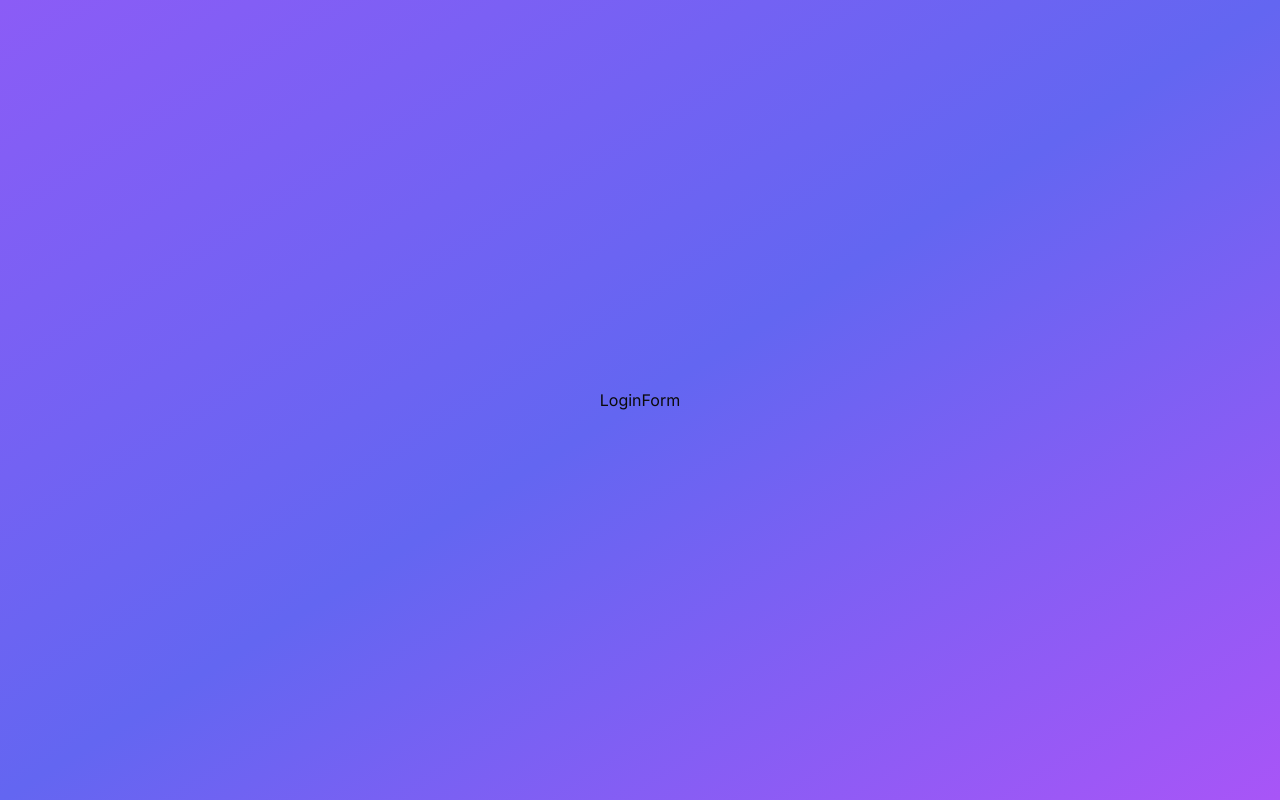
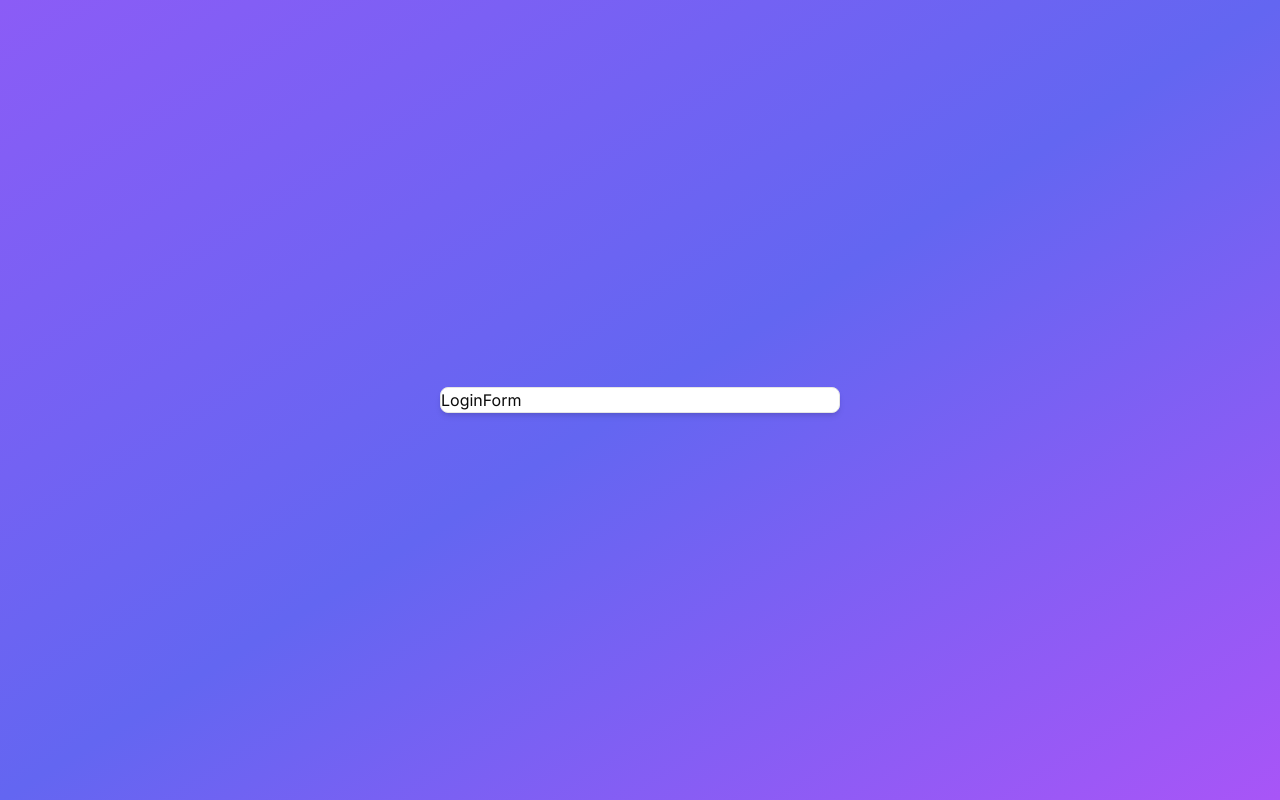
Before and after one commit to KennedyMungai/auth-tutorial, a Next.js app: page /auth/login in a window 1280 px wide. Built offline with nearby package versions, Linux system fonts and the light colour scheme.

Commit message:
Added the props to CardWrapper component

```diff
--- a/src/components/auth/login-form.tsx
+++ b/src/components/auth/login-form.tsx
@@ -1,9 +1,18 @@
-type Props = {
+import CardWrapper from '@/components/auth/card-wrapper'
 
-}
+type Props = {}
 
 const LoginForm = () => {
-return <div>LoginForm</div>
+	return (
+		<CardWrapper
+			headerLabel='Welcome Back'
+			backButtonLabel="Don't have an account?"
+			backButtonHref='/auth/register'
+			showSocial
+		>
+			LoginForm
+		</CardWrapper>
+	)
 }
 
 export default LoginForm
```
